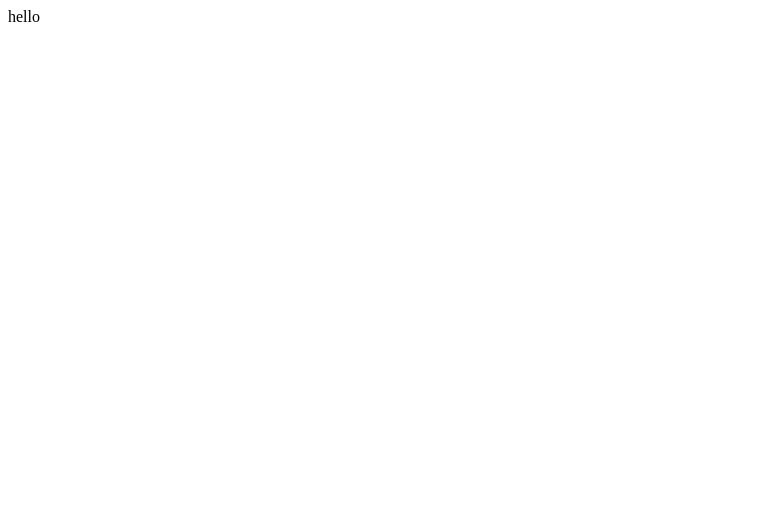
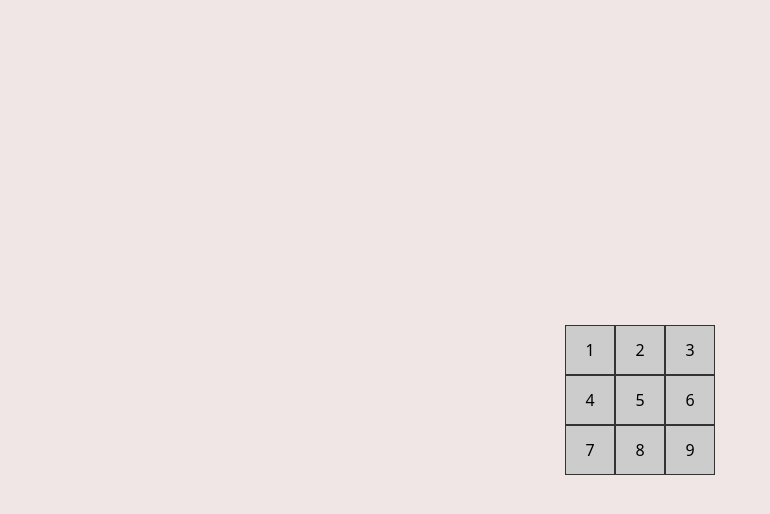
Before and after one commit to dixitaditya/diving-into-machine-coding, a React (Vite) app: page / in a window 1280 px wide. Shown: the top 514 px of the page, without its empty margins (0-770 px from the left). Built offline with nearby package versions, Linux system fonts and the light colour scheme.

Commit message:
layout : tic-tac-toe basic grid built

```diff
--- a/package.json
+++ b/package.json
@@ -11,12 +11,14 @@
   },
   "dependencies": {
     "react": "^19.1.0",
-    "react-dom": "^19.1.0"
+    "react-dom": "^19.1.0",
+    "styled-components": "^6.1.19"
   },
   "devDependencies": {
     "@eslint/js": "^9.30.1",
     "@types/react": "^19.1.8",
     "@types/react-dom": "^19.1.6",
+    "@types/styled-components": "^5.1.34",
     "@vitejs/plugin-react": "^4.6.0",
     "eslint": "^9.30.1",
     "eslint-plugin-react-hooks": "^5.2.0",
--- a/src/App.css
+++ b/src/App.css
@@ -0,0 +1,58 @@
+/* === CSS Reset === */
+
+*,
+*::before,
+*::after {
+  box-sizing: border-box;
+  margin: 0;
+  padding: 0;
+}
+
+html, body {
+  height: 100%;
+  font-family: system-ui, sans-serif;
+  line-height: 1.5;
+  -webkit-font-smoothing: antialiased;
+  text-rendering: optimizeLegibility;
+  background-color: #fff;
+  color: #000;
+}
+
+img, picture, video, canvas, svg {
+  display: block;
+  max-width: 100%;
+}
+
+input, button, textarea, select {
+  font: inherit;
+  color: inherit;
+}
+
+a {
+  color: inherit;
+  text-decoration: none;
+}
+
+ul, ol {
+  list-style: none;
+}
+
+button {
+  background: none;
+  border: none;
+  cursor: pointer;
+}
+
+table {
+  border-collapse: collapse;
+  border-spacing: 0;
+}
+
+.full-page-center{
+  height: 100vh;
+  width: 100vw;
+  display: flex;
+  align-items: center;
+  justify-content: center;
+  background-color: #f1e6e6;
+}
--- a/src/App.jsx
+++ b/src/App.jsx
@@ -3,12 +3,20 @@ import reactLogo from './assets/react.svg'
 import viteLogo from '/vite.svg'
 import './App.css'
 
+import TicTacToe from "./tic-tac-toe"
+
+
+const Demo = {
+  TicTacToe
+}
+
+
 function App() {
-  const [count, setCount] = useState(0)
+ const Component = Demo.TicTacToe
 
   return (
     <>
-      hello
+      <Component/>
     </>
   )
 }
--- /dev/null
+++ b/src/tic-tac-toe/index.tsx
@@ -0,0 +1,29 @@
+import React, { useState } from 'react'
+import {StyledGameWrap, StyledCell} from './style'
+
+const TicTacToe = (props: TTicTacToe) => {
+    const {row, col} = props
+    const [cells, setCells] = useState(Array(row*col).fill(""))
+    return (
+        <div className='full-page-center'>
+
+            <StyledGameWrap row={row} col={col}>
+                {cells.map((cell, index)=>{
+                    return <StyledCell>{index+1}</StyledCell>
+                })}
+            </StyledGameWrap>
+        </div>
+    )
+}
+
+
+
+
+
+const demo = () => {
+    return (
+        <TicTacToe row={3} col={3}/>
+    )
+}
+
+export default demo
--- /dev/null
+++ b/src/tic-tac-toe/interface.ts
@@ -0,0 +1,4 @@
+type TTicTacToe = {
+    row: number,
+    col: number
+}
--- /dev/null
+++ b/src/tic-tac-toe/style.ts
@@ -0,0 +1,23 @@
+import styled from "styled-components"
+
+type IGrid = {
+    row: number,
+    col: number
+}
+
+export const StyledGameWrap = styled.div<IGrid>`
+    display: grid;
+    grid-template-rows: repeat(${props=>props.row}, 1fr);
+    grid-template-columns: repeat(${props=>props.col}, 1fr);
+`
+
+export const StyledCell = styled.div`
+    width: 50px;
+    height: 50px;
+    background: #ccc;
+    border: 1px solid #333;
+    display: flex;
+    align-items: center;
+    justify-content : center;
+    cursor: pointer;
+`
```
Also changed, not shown: 1 other file (tests, documents, lock files or other folders).
